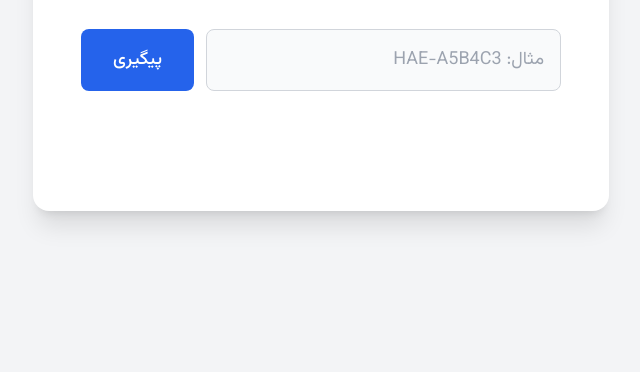
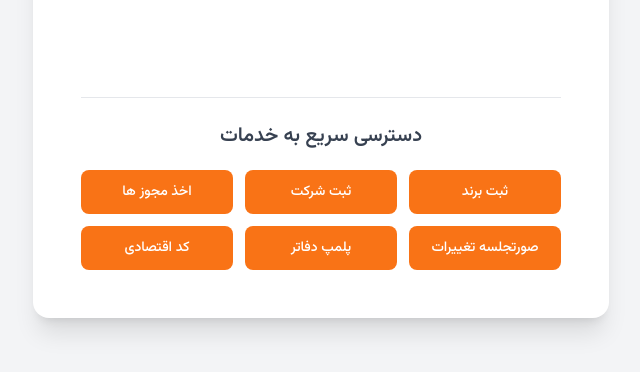
Before and after one commit to HAE-novinpars/peygiri, a plain HTML site: page index2.html in a window 1280 px wide. Shown: the part 400-772 px from the top of the page, without its empty margins (319-959 px from the left). Drawn offline with nearby package versions, Linux system fonts and the light colour scheme.

Commit message:
Update index2.html

```diff
--- a/index2.html
+++ b/index2.html
@@ -28,7 +28,7 @@
 
     <div class="w-full max-w-xl mx-auto bg-white dark:bg-gray-800 rounded-2xl shadow-xl p-8 md:p-12">
         <div class="text-center mb-8">
-            <!-- Logo Added Here -->
+            <!-- Logo -->
             <img src="https://hae-novinpars.ir/uploads/9f4afe7a23054f0981b0484470ace10c.w_244,h_119,r_k.png.webp"
                  alt="HAE Logo"
                  class="mx-auto mb-6 h-16 w-auto"
@@ -40,7 +40,6 @@
 
         <!-- Input Section -->
         <div class="flex flex-col sm:flex-row gap-3 mb-6">
-            <!-- Placeholder updated -->
             <input type="text" id="trackingInput" class="flex-grow bg-gray-50 border border-gray-300 text-gray-900 text-lg rounded-lg focus:ring-2 focus:ring-blue-500 focus:border-blue-500 block w-full p-4 dark:bg-gray-700 dark:border-gray-600 dark:placeholder-gray-400 dark:text-white transition placeholder:text-right" placeholder="مثال: HAE-A5B4C3" autocomplete="off">
             <button id="trackBtn" class="w-full sm:w-auto text-white bg-blue-600 hover:bg-blue-700 focus:ring-4 focus:outline-none focus:ring-blue-300 font-medium rounded-lg text-lg px-8 py-4 text-center dark:bg-blue-500 dark:hover:bg-blue-600 dark:focus:ring-blue-800 transition-transform transform hover:scale-105">
                 پیگیری
@@ -60,6 +59,15 @@
                 </div>
             </div>
         </div>
+
+        <!-- Quick Access Services Section -->
+        <div class="mt-10 pt-6 border-t border-gray-200 dark:border-gray-700">
+            <h2 class="text-center text-xl font-semibold text-gray-700 dark:text-gray-300 mb-5">دسترسی سریع به خدمات</h2>
+            <div id="quickAccessContainer" class="grid grid-cols-2 md:grid-cols-3 gap-3">
+                <!-- Quick access buttons will be dynamically inserted here -->
+            </div>
+        </div>
+
     </div>
 
     <script>
@@ -71,6 +79,7 @@
         const statusTitle = document.getElementById('statusTitle');
         const statusDescription = document.getElementById('statusDescription');
         const statusTimestamp = document.getElementById('statusTimestamp');
+        const quickAccessContainer = document.getElementById('quickAccessContainer');
 
         // --- SVG Icons for different statuses ---
         const icons = {
@@ -80,46 +89,32 @@
             'error': `<svg class="w-8 h-8 text-red-500" fill="none" stroke="currentColor" viewBox="0 0 24 24" xmlns="http://www.w3.org/2000/svg"><path stroke-linecap="round" stroke-linejoin="round" stroke-width="2" d="M12 8v4m0 4h.01M21 12a9 9 0 11-18 0 9 9 0 0118 0z"></path></svg>`
         };
 
-        // --- Database of Tracking Codes and their Statuses (Codes updated to HAE) ---
+        // --- Database of Tracking Codes ---
         const trackingData = {
-            "HAE-A5B4C3": {
-                status: "تکمیل شده",
-                type: "completed",
-                description: "سفارش کارت بازرگانی شما تکمیل شده و بزودی برای شما توسط پست ارسال خواهد شد.",
-                timestamp: "۱ مرداد ۱۴۰۴، ساعت ۱۶:۳۰"
-            },
-            "HAE-D8E9F1": {
-                status: "در حال انجام",
-                type: "in_progress",
-                description: "تکنسین‌های ما در حال بررسی و عیب‌یابی دستگاه شما هستند. به زودی شما را در جریان قرار خواهیم داد.",
-                timestamp: "۲ مرداد ۱۴۰۴، ساعت ۰۹:۱۵"
-            },
-            "HAE-G2H3I4": {
-                status: "در انتظار",
-                type: "pending",
-                description: "درخواست سرویس شما دریافت شده و در انتظار تخصیص به یک تکنسین می‌باشد.",
-                timestamp: "۲ مرداد ۱۴۰۴، ساعت ۰۸:۰۵"
-            },
-             "HAE-X1Y2Z3": {
-                status: "در حالت تعلیق: منتظر مدارک",
-                type: "error",
-                description: "انجام سرویس به طور موقت متوقف شده است. ما منتظر رسیدن یک قطعه خاص هستیم. زمان تخمینی رسیدن: ۲ روز کاری.",
-                timestamp: "۳۰ تیر ۱۴۰۴، ساعت ۱۱:۰۰"
-            }
+            "HAE-A5B4C3": { status: "تکمیل شده", type: "completed", description: "سفارش کارت بازرگانی شما تکمیل شده و بزودی برای شما توسط پست ارسال خواهد شد.", timestamp: "۱ مرداد ۱۴۰۴، ساعت ۱۶:۳۰" },
+            "HAE-D8E9F1": { status: "در حال انجام", type: "in_progress", description: "تکنسین‌های ما در حال بررسی و عیب‌یابی دستگاه شما هستند. به زودی شما را در جریان قرار خواهیم داد.", timestamp: "۲ مرداد ۱۴۰۴، ساعت ۰۹:۱۵" },
+            "HAE-G2H3I4": { status: "در انتظار", type: "pending", description: "درخواست سرویس شما دریافت شده و در انتظار تخصیص به یک تکنسین می‌باشد.", timestamp: "۲ مرداد ۱۴۰۴، ساعت ۰۸:۰۵" },
+            "HAE-X1Y2Z3": { status: "در حالت تعلیق: منتظر مدارک", type: "error", description: "انجام سرویس به طور موقت متوقف شده است. ما منتظر رسیدن مدارک تکمیلی هستیم.", timestamp: "۳۰ تیر ۱۴۰۴، ساعت ۱۱:۰۰" }
         };
+
+        // --- Quick Access Button Data (New button added) ---
+        const quickAccessServices = [
+            { title: "ثبت برند", url: "https://hae-novinpars.ir/brand-registration/" },
+            { title: "ثبت شرکت", url: "https://hae-novinpars.ir/register-company/" },
+            { title: "اخذ مجوز ها", url: "https://hae-novinpars.ir/mojavez-kasb-tasis-bahrebardari/" },
+            { title: "صورتجلسه تغییرات", url: "https://hae-novinpars.ir/sorat-jalase-taghirat-sherkat/" },
+            { title: "پلمپ دفاتر", url: "https://hae-novinpars.ir/polomp-daftar/" },
+            { title: "کد اقتصادی", url: "https://hae-novinpars.ir/economic-code-registration/" }
+        ];
 
         /**
          * Displays the status information in the result area.
-         * @param {object} data - The status data object.
          */
         function displayStatus(data) {
-            // Set content
             statusTitle.textContent = data.status;
             statusDescription.textContent = data.description;
             statusTimestamp.textContent = `آخرین به‌روزرسانی: ${data.timestamp}`;
             statusIcon.innerHTML = icons[data.type] || icons['error'];
-
-            // Set colors based on status type
             const colorClasses = {
                 pending: 'text-yellow-600 dark:text-yellow-400',
                 in_progress: 'text-orange-600 dark:text-orange-400',
@@ -127,10 +122,8 @@
                 error: 'text-red-600 dark:text-red-400'
             };
             statusTitle.className = `text-xl font-bold ${colorClasses[data.type]}`;
-
-            // Animate the result box into view
             statusResult.classList.remove('opacity-0', 'max-h-0');
-            statusResult.classList.add('opacity-100', 'max-h-96'); // Use max-h for smooth transition
+            statusResult.classList.add('opacity-100', 'max-h-96');
         }
 
         /**
@@ -138,41 +131,44 @@
          */
         function handleTrack() {
             const code = trackingInput.value.trim().toUpperCase();
-
             if (!code) {
-                displayStatus({
-                    status: "کد نامعتبر",
-                    type: "error",
-                    description: "لطفا یک کد رهگیری در کادر بالا وارد کنید.",
-                    timestamp: new Date().toLocaleString('fa-IR')
-                });
+                displayStatus({ status: "کد نامعتبر", type: "error", description: "لطفا یک کد رهگیری در کادر بالا وارد کنید.", timestamp: new Date().toLocaleString('fa-IR') });
                 return;
             }
-
             const data = trackingData[code];
-
             if (data) {
                 displayStatus(data);
             } else {
-                displayStatus({
-                    status: "کد یافت نشد",
-                    type: "error",
-                    description: "کد رهگیری وارد شده با هیچ یک از سوابق ما مطابقت ندارد. لطفا کد را بررسی کرده و دوباره تلاش کنید.",
-                    timestamp: new Date().toLocaleString('fa-IR')
-                });
+                displayStatus({ status: "کد یافت نشد", type: "error", description: "کد رهگیری وارد شده با هیچ یک از سوابق ما مطابقت ندارد. لطفا کد را بررسی کرده و دوباره تلاش کنید.", timestamp: new Date().toLocaleString('fa-IR') });
             }
         }
 
-        // --- Event Listeners ---
+        /**
+         * Creates and appends quick access buttons to the container.
+         */
+        function createQuickAccessButtons() {
+            quickAccessServices.forEach(service => {
+                const link = document.createElement('a');
+                link.href = service.url;
+                link.target = "_blank"; // Open in a new tab
+                link.rel = "noopener noreferrer";
+                link.className = "w-full text-white bg-orange-500 hover:bg-orange-600 focus:ring-4 focus:outline-none focus:ring-orange-300 font-medium rounded-lg text-sm px-5 py-3 text-center dark:bg-orange-600 dark:hover:bg-orange-700 dark:focus:ring-orange-800 transition-transform transform hover:scale-105 block";
+                link.textContent = service.title;
+                quickAccessContainer.appendChild(link);
+            });
+        }
+
+        // --- Event Listeners and Initializers ---
         trackBtn.addEventListener('click', handleTrack);
-
-        // Allow pressing 'Enter' in the input field to trigger the track button
-        trackingInput.addEventListener('keyup', function(event) {
+        trackingInput.addEventListener('keyup', (event) => {
             if (event.key === 'Enter') {
                 event.preventDefault();
                 trackBtn.click();
             }
         });
+
+        // Create the quick access buttons when the page loads
+        document.addEventListener('DOMContentLoaded', createQuickAccessButtons);
     </script>
 
 </body>
```
